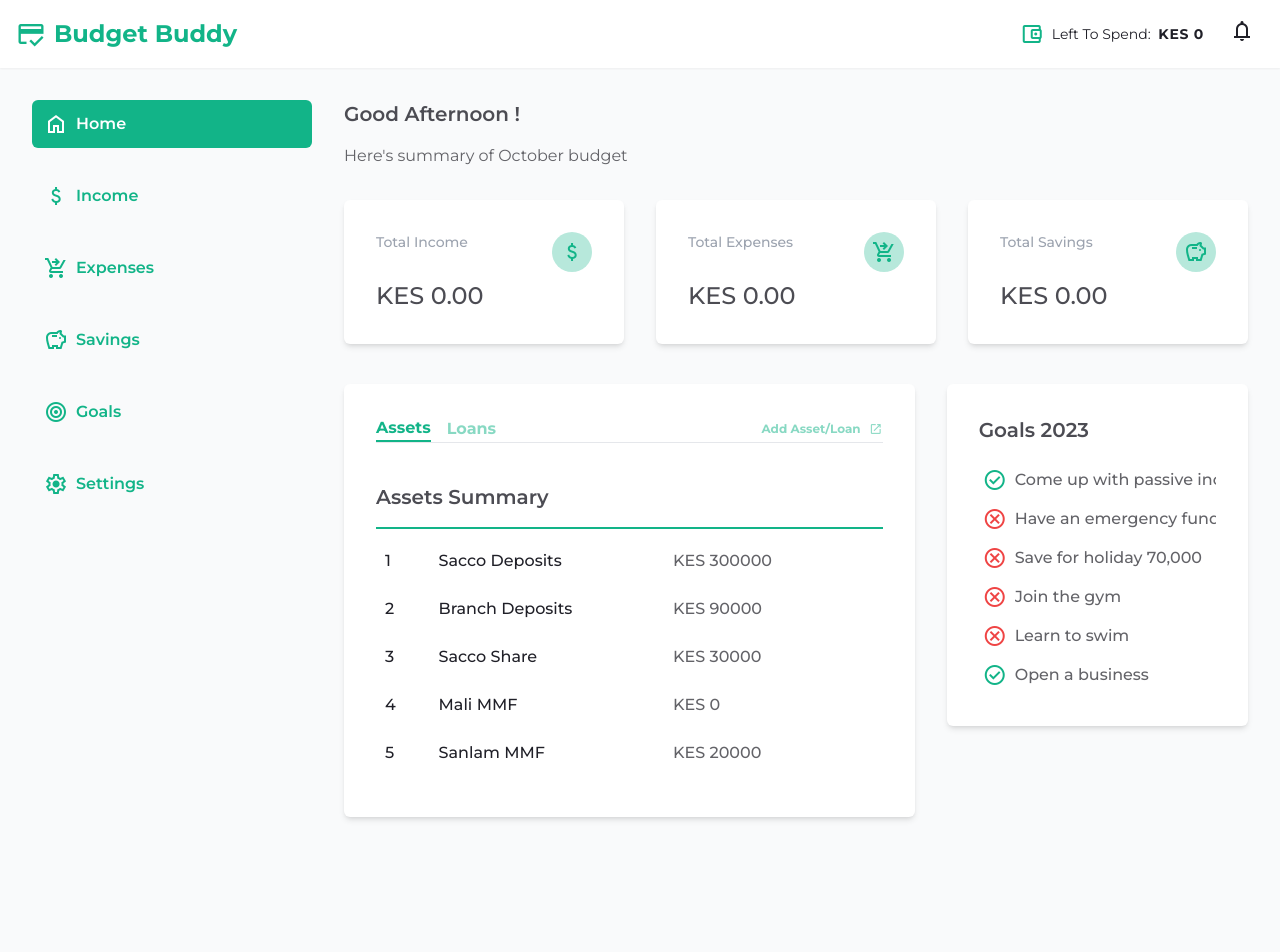
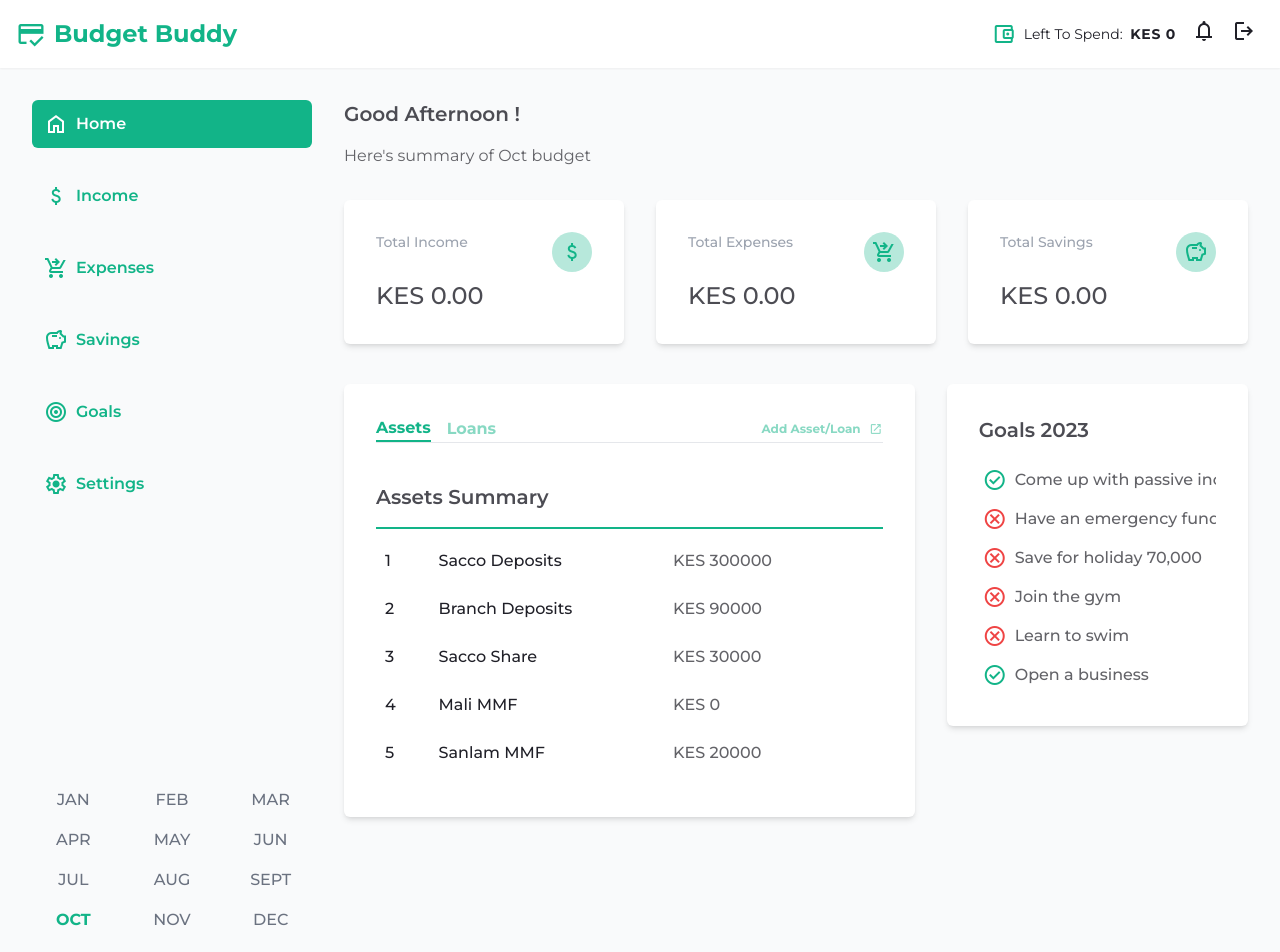
Before and after one commit to mukolweke/budget-app, a Nuxt app in the folder frontend/: page / in a window 1280 px wide. Shown: the top 952 px of the page. Before the commit the page ends 849 px from the top, so only its background shows below. Built offline with nearby package versions, Linux system fonts and the light colour scheme; no server answers.

Commit message:
budgetapp: move months to calender components; update the UI for listing the records

```diff
--- a/frontend/components/bg-header.vue
+++ b/frontend/components/bg-header.vue
@@ -1,4 +1,6 @@
 <script setup lang="ts">
+import { useAuthStore } from "~/stores/useAuthStore";
+
 const { balance } = useSummary();
 
 // const { $listen } = useNuxtApp();
@@ -8,6 +10,12 @@ const { balance } = useSummary();
 // $listen("total:balance", (total_balance) => {
 //   balance.value = total_balance ?? 0;
 // });
+
+const auth = useAuthStore();
+
+async function handleLogout() {
+  await auth.logout();
+}
 </script>
 
 <template>
@@ -24,8 +32,8 @@ const { balance } = useSummary();
         Budget Buddy
       </nuxt-link>
 
-      <ul class="flex items-center gap-4">
-        <li class="flex items-center">
+      <ul class="flex items-center">
+        <li class="flex items-center mr-2">
           <span class="material-symbols-outlined text-primary mr-2">
             account_balance_wallet
           </span>
@@ -35,8 +43,20 @@ const { balance } = useSummary();
           </span>
         </li>
         <li>
-          <span class="hover:text-primary p-2.5 rounded-full cursor-pointer">
+          <span
+            title="notifications"
+            class="hover:text-primary p-2 py-2.5 rounded-full cursor-pointer"
+          >
             <span class="material-symbols-outlined"> notifications </span>
+          </span>
+        </li>
+        <li>
+          <span
+            title="logout"
+            class="hover:text-primary p-2 py-2.5 rounded-full cursor-pointer"
+            @click="handleLogout"
+          >
+            <span class="material-symbols-outlined"> logout </span>
           </span>
         </li>
       </ul>
--- /dev/null
+++ b/frontend/components/calender.vue
@@ -0,0 +1,26 @@
+<script setup lang="ts">
+import { useDateMixin } from "~/mixins/dateMixin";
+
+const { months, currentMonth, currentYear, activeMonth, currentDateTime } =
+  useDateMixin();
+</script>
+
+<template>
+  <div>
+    <ul class="grid grid-cols-3 grid-rows-3 gap-4">
+      <li
+        v-for="(month, index) in months"
+        :key="month"
+        class="uppercase cursor-pointer px-4 mx-auto transition-all duration-100"
+        :class="{
+          'text-primary font-bold': activeMonth == index,
+          'font-medium text-gray-500 hover:text-primary': activeMonth != index,
+        }"
+        @click="activeMonth = index"
+        :title="month"
+      >
+        {{ month }}
+      </li>
+    </ul>
+  </div>
+</template>
--- a/frontend/components/module-listing.vue
+++ b/frontend/components/module-listing.vue
@@ -169,7 +169,7 @@ onMounted(() => {
     />
     <!-- End of alerts -->
 
-    <div class="my-10">
+    <div>
       <base-modal
         :title="(activeRecord.id ? 'Edit ' : 'Add ') + name"
         :modal-active="modalActive"
@@ -269,11 +269,11 @@ onMounted(() => {
         </div>
       </base-modal>
 
-      <div class="border-2 border-primary rounded shadow">
-        <div class="flex items-center justify-between bg-primary p-4">
-          <p class="text-sm text-white font-bold capitalize">
-            {{ currentYear }}
-          </p>
+      <div class="">
+        <div class="flex items-center justify-between py-4">
+          <h1 class="mb-3 text-90 font-normal text-2xl capitalize">
+            {{ name }}
+          </h1>
 
           <div
             title="Create"
@@ -283,32 +283,24 @@ onMounted(() => {
             Add {{ name }} <span class="material-symbols-outlined"> add </span>
           </div>
         </div>
-        <ul
-          class="grid grid-cols-3 lg:grid-cols-6 grid-rows-3 lg:grid-rows-2 gap-4 p-1"
-        >
-          <li
-            v-for="(month, index) in months"
-            :key="month"
-            class="uppercase cursor-pointer px-4 mx-auto transition-all duration-100"
-            :class="{
-              'bg-primary text-white rounded-sm shadow-md':
-                activeMonth == index,
-              'font-medium text-gray-500': activeMonth != index,
-            }"
-            @click="activeMonth = index"
-            :title="month"
-          >
-            {{ month }}
-          </li>
-        </ul>
       </div>
     </div>
 
     <div>
       <div class="flex items-center justify-center">
-        <div v-if="filteredModuleData.length == 0" class="text-2xl">
-          No {{ name }} records for
-          <span class="capitalize">{{ months[activeMonth] }}</span>
+        <div
+          v-if="filteredModuleData.length == 0"
+          class="text-center w-full bg-white rounded overflow-hidden py-20 shadow-md"
+        >
+          <div class="mb-3">
+            <span class="material-symbols-outlined text-6xl text-onyx-lightest">
+              data_table
+            </span>
+          </div>
+          <p class="text-base text-80 font-normal mb-6 text-onyx-lightest">
+            No {{ name }} matched the given criteria for
+            <span class="">{{ months[activeMonth] }}</span>
+          </p>
         </div>
         <table
           v-else
--- a/frontend/layouts/default.vue
+++ b/frontend/layouts/default.vue
@@ -1,12 +1,4 @@
 <script lang="ts" setup>
-import { useAuthStore } from "~/stores/useAuthStore";
-
-const auth = useAuthStore();
-
-async function handleLogout() {
-  await auth.logout();
-}
-
 const { getSummaryData, summaryAmounts } = useSummary();
 
 onMounted(() => {
@@ -84,15 +76,17 @@ onMounted(() => {
                 Settings
               </nuxt-link>
             </li>
-            <li class="mb-6 font-semibold w-full">
-              <button
+            <li class="mb-6 font-semibold w-full mt-[100%]">
+              <!-- <button
                 class="btn shadow-none justify-start w-full text-primary flex items-center p-3 bg-transparent hover:bg-gray-100 focus:text-primary"
-                v-if="auth.isLoggedIn"
-                @click="handleLogout"
+
               >
                 <span class="material-symbols-outlined mr-2"> logout </span>
                 Logout
-              </button>
+              </button> -->
+              <div>
+                <calender/>
+              </div>
             </li>
           </ul>
         </aside>
--- a/frontend/mixins/dateMixin.ts
+++ b/frontend/mixins/dateMixin.ts
@@ -7,18 +7,18 @@ export function useDateMixin() {
 	const currentYear = currentDate.getFullYear()
 
 	const months = [
-		'january',
-		'february',
-		'march',
-		'april',
+		'jan',
+		'feb',
+		'mar',
+		'apr',
 		'may',
-		'june',
-		'july',
-		'august',
-		'september',
-		'october',
-		'november',
-		'december',
+		'jun',
+		'jul',
+		'aug',
+		'sept',
+		'oct',
+		'nov',
+		'dec',
 	]
 
 	let activeMonth = ref(currentMonth)
```
